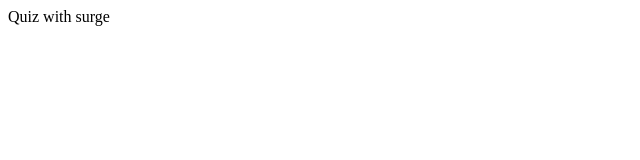
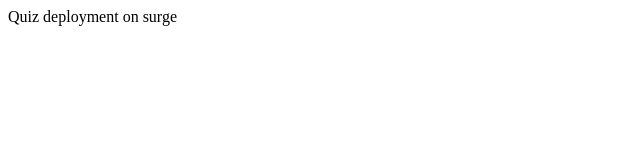
Before and after one commit to zeina-se/Dima_quiz, a plain HTML site: page index.html in a window 1280 px wide. Shown: the full height of the page, 0-640 px from the left. Drawn offline with Linux system fonts and the light colour scheme.

Commit message:
deployment

```diff
--- a/index.html
+++ b/index.html
@@ -6,6 +6,6 @@
     <title>Quiz</title>
 </head>
 <body>
-    Quiz with surge
+    Quiz deployment on surge
 </body>
 </html>
```
